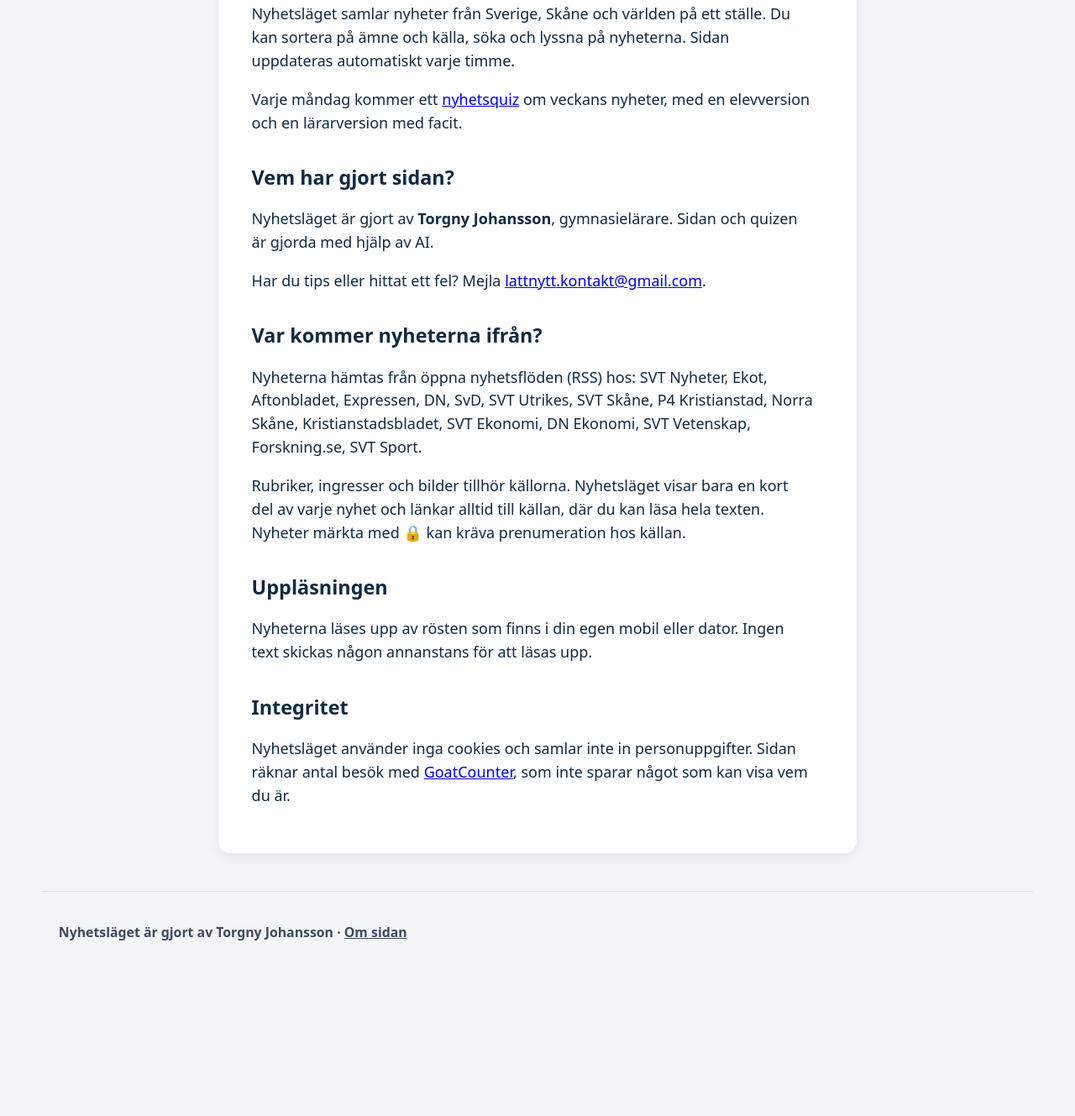
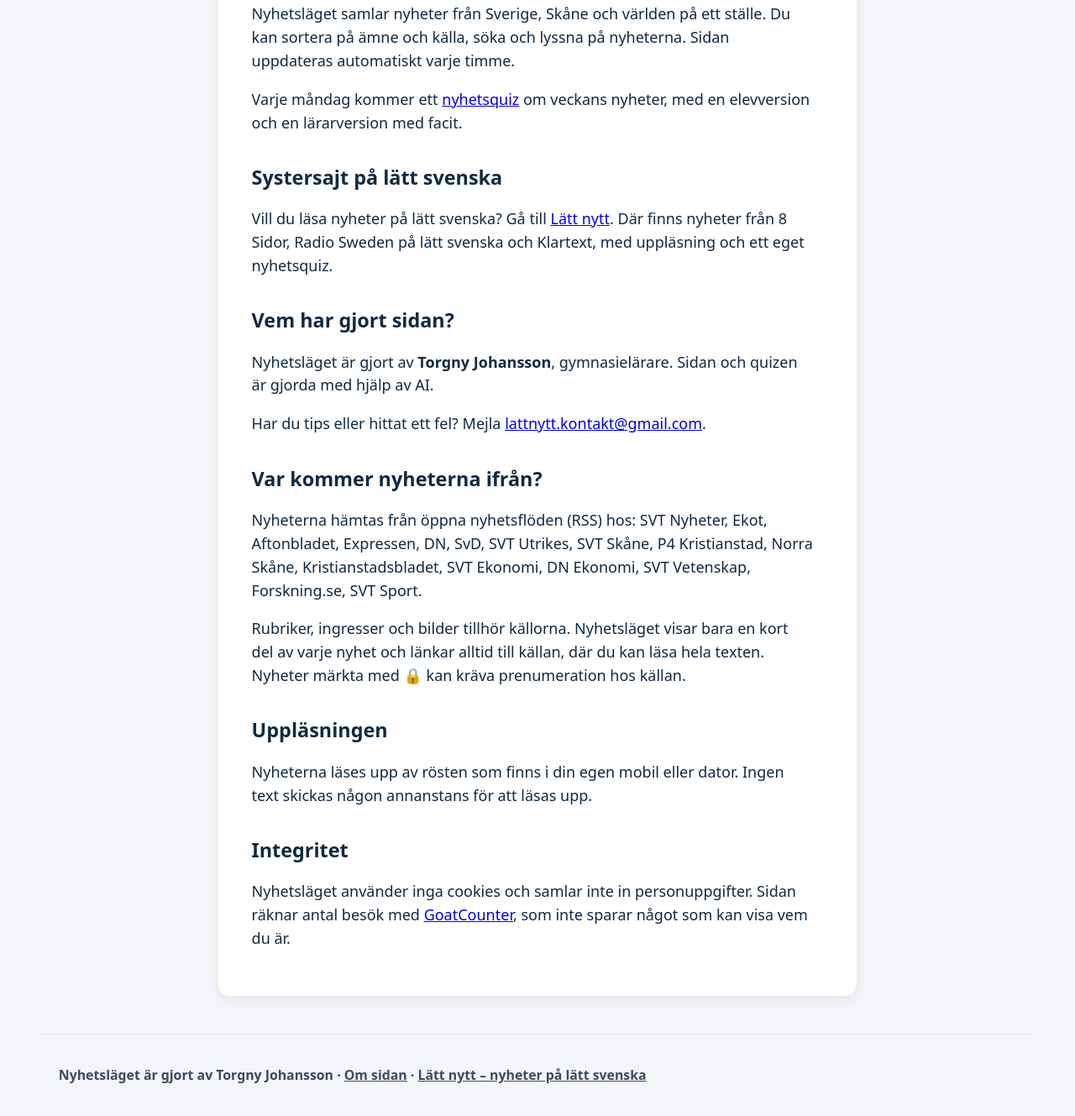
Before and after one commit to dragbasun69-jpg/nyhetslaget, a plain HTML site: page about.html in a window 1280 px wide. Shown: the part 245-1574 px from the top of the page at 84% size. Before the commit the page ends 1545 px from the top, so only its background shows below. Drawn offline with Linux system fonts and the light colour scheme.

Commit message:
Länk till Lätt nytt
Co-Authored-By: Claude Opus 5.5 <noreply@anthropic.com>
Claude-Session: https://claude.ai/code/session_01Y5oumAKhMUpEd22e6AZu1m

```diff
--- a/about.html
+++ b/about.html
@@ -41,6 +41,9 @@
       <p>Nyhetsläget samlar nyheter från Sverige, Skåne och världen på ett ställe. Du kan sortera på ämne och källa, söka och lyssna på nyheterna. Sidan uppdateras automatiskt varje timme.</p>
       <p>Varje måndag kommer ett <a href="quiz.html">nyhetsquiz</a> om veckans nyheter, med en elevversion och en lärarversion med facit.</p>
 
+      <h2>Systersajt på lätt svenska</h2>
+      <p>Vill du läsa nyheter på lätt svenska? Gå till <a href="https://dragbasun69-jpg.github.io/lattnytt/">Lätt nytt</a>. Där finns nyheter från 8 Sidor, Radio Sweden på lätt svenska och Klartext, med uppläsning och ett eget nyhetsquiz.</p>
+
       <h2>Vem har gjort sidan?</h2>
       <p>Nyhetsläget är gjort av <b>Torgny Johansson</b>, gymnasielärare. Sidan och quizen är gjorda med hjälp av AI.</p>
       <p id="contact" hidden>Har du tips eller hittat ett fel? Mejla <a id="contactLink" href="#"></a>.</p>
@@ -58,7 +61,7 @@
   </main>
 
   <footer class="wrap foot">
-    <p class="credit">Nyhetsläget är gjort av Torgny Johansson · <a href="about.html">Om sidan</a></p>
+    <p class="credit">Nyhetsläget är gjort av Torgny Johansson · <a href="about.html">Om sidan</a> · <a href="https://dragbasun69-jpg.github.io/lattnytt/">Lätt nytt – nyheter på lätt svenska</a></p>
   </footer>
 
   <script>
--- a/style.css
+++ b/style.css
@@ -152,3 +152,5 @@ body {
 .cat { font-size: .78rem; font-weight: 700; color: var(--ink-soft); text-transform: uppercase; letter-spacing: .04em; }
 .more-wrap { text-align: center; margin: 1.5rem 0 0; }
 .also { margin: 0; font-size: .82rem; color: var(--ink-soft); font-style: italic; }
+.sister { margin: .5rem 0 0; font-size: .92rem; }
+.sister a { color: #fff; font-weight: 600; text-decoration: underline; text-underline-offset: 3px; }
```
Also changed, not shown: index.html (+2 -1 lines), quiz.html (+1 -1 lines).
